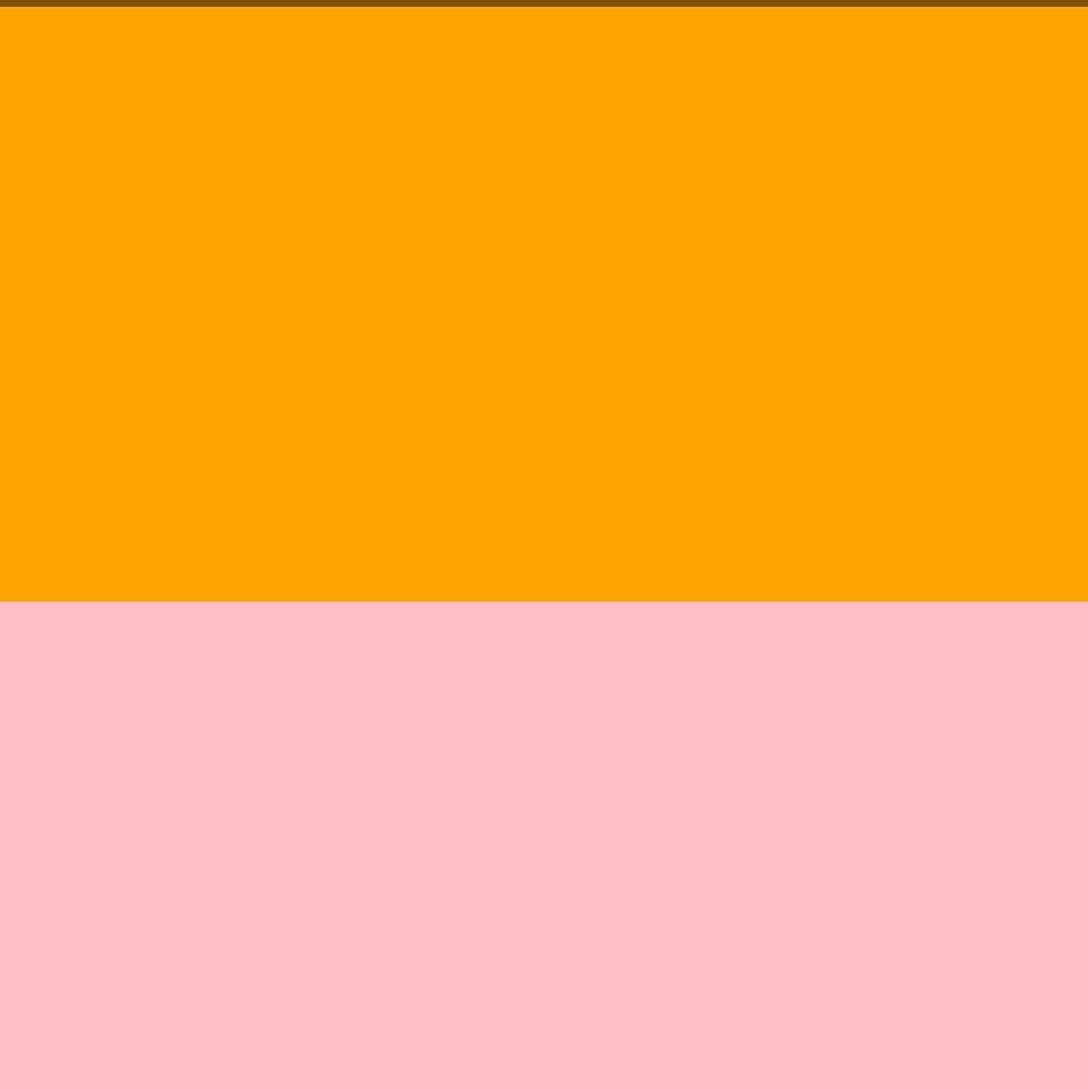
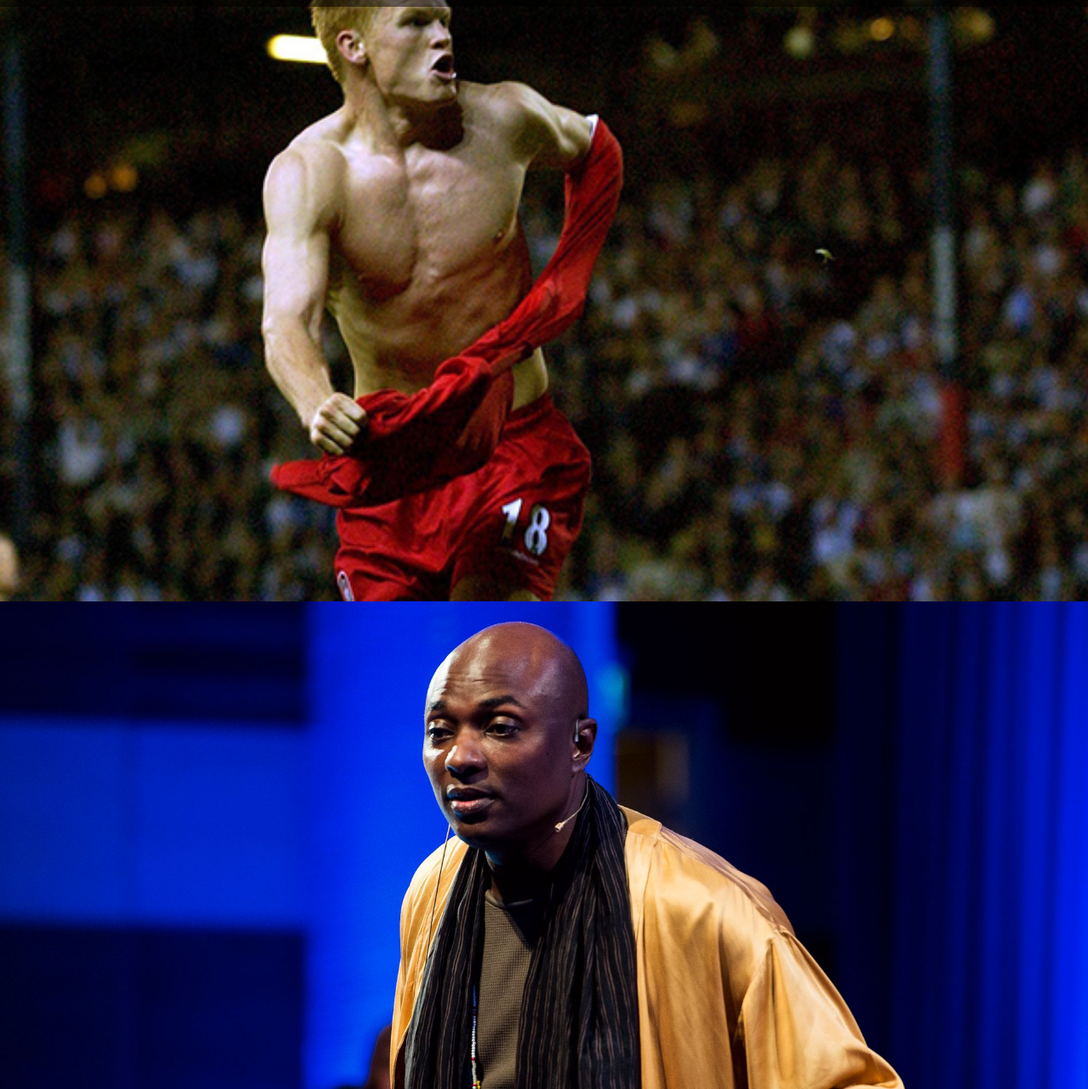
Before and after one commit to siho029/single-page-application, a plain HTML site: page index.html in a window 1280 px wide. Shown: the part 92-1374 px from the top of the page at 85% size. Drawn offline with Linux system fonts and the light colour scheme.

Commit message:
Lagt til background picture.

```diff
--- a/index.css
+++ b/index.css
@@ -38,19 +38,25 @@ main {
     overflow: auto;
 }
 
+section {
+    height: 100vh;
+    scroll-snap-align: center;
+    background-size: cover;
+    background-position: bottom left;
+}
+
 #orange {
+    background-image: url(./images/John-Arne-Riise-liverpool.jpg);
     background-color: orange;
+    background-position: top left;
 }
 
 #pink {
+    background-image: url(./images/sjaman-durek.jpeg);
     background-color: pink;
+    background-position: top right;
 }
 
 #peachpuff {
     background-color: green;
 }
-
-section {
-    height: 100vh;
-    scroll-snap-align: center;
-}
```
Also changed, not shown: images/John-Arne-Riise-liverpool.jpg (added), images/sjaman-durek.jpeg (added).
